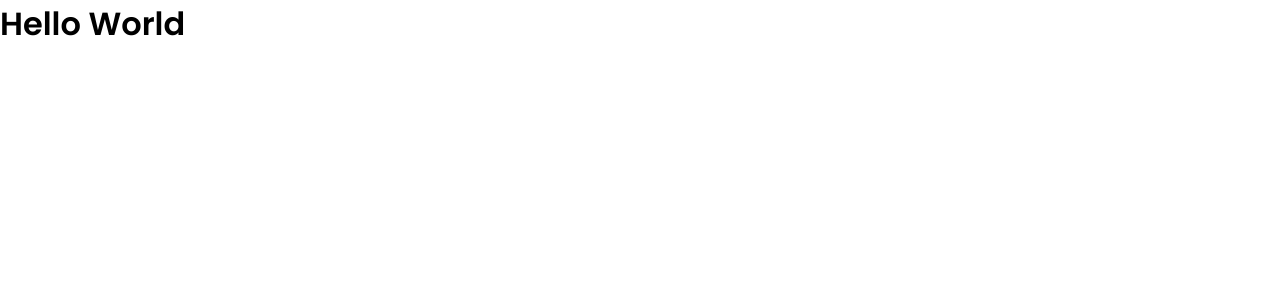
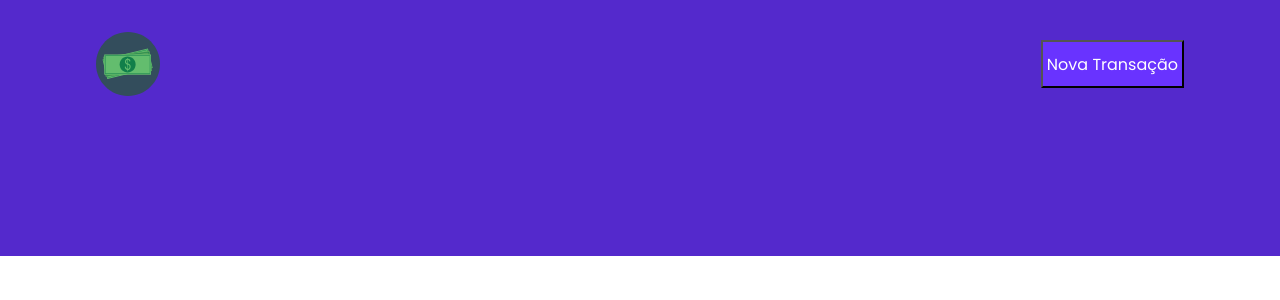
Before and after one commit to wesley-isaias/React-Rocktseat, a React (Create React App) app: page / in a window 1280 px wide. Shown: the top 300 px of the page. Built offline with nearby package versions, Linux system fonts and the light colour scheme.

Commit message:
Chapter II-02-Header

```diff
--- a/src/App.tsx
+++ b/src/App.tsx
@@ -1,10 +1,13 @@
+import { Header } from "./components/header";
 import { GlobalStyle } from "./styles/global";
 
 export function App() {
   return (
-    <div className="App">
-      <h1>Hello World</h1>
-      <GlobalStyle/>
-    </div>
+    <>
+    <Header/>
+    <GlobalStyle/>
+    </>
+
+
   );
 }
--- /dev/null
+++ b/src/components/header/index.tsx
@@ -0,0 +1,18 @@
+import logoImg from '../../assets/logo.svg'
+import { Container,Content } from './styles'
+
+
+export function Header (){
+    return (
+        <Container>
+          <Content>
+
+          <img src={logoImg} alt="dt money" />
+          <button type="button">
+            Nova Transação
+          </button>
+
+          </Content>
+        </Container>
+    )
+}
--- /dev/null
+++ b/src/components/header/styles.ts
@@ -0,0 +1,29 @@
+import styled from "styled-components";
+
+export const Container = styled.header`
+background: var(--blue);
+`;
+export const Content = styled.div`
+   max-width: 1120px;
+   margin: 0 auto;
+
+   padding: 2rem 1rem 10rem ;
+   display: flex;
+   align-items: center;
+   justify-content:space-between ;
+
+   button {
+    font-size: 1rem;
+    color: #FFF;
+    background: var(--blue-light);
+    border:0 2rem;
+    padding: 0.25rem;
+    height: 3rem;
+
+    transition: filter 0.2s;
+
+    &:hover{
+        filter:brightness(0.9);
+    }
+   }
+`;
```
Also changed, not shown: src/assets/download-svgrepo-com.svg (deleted), src/assets/logo.svg (added).
